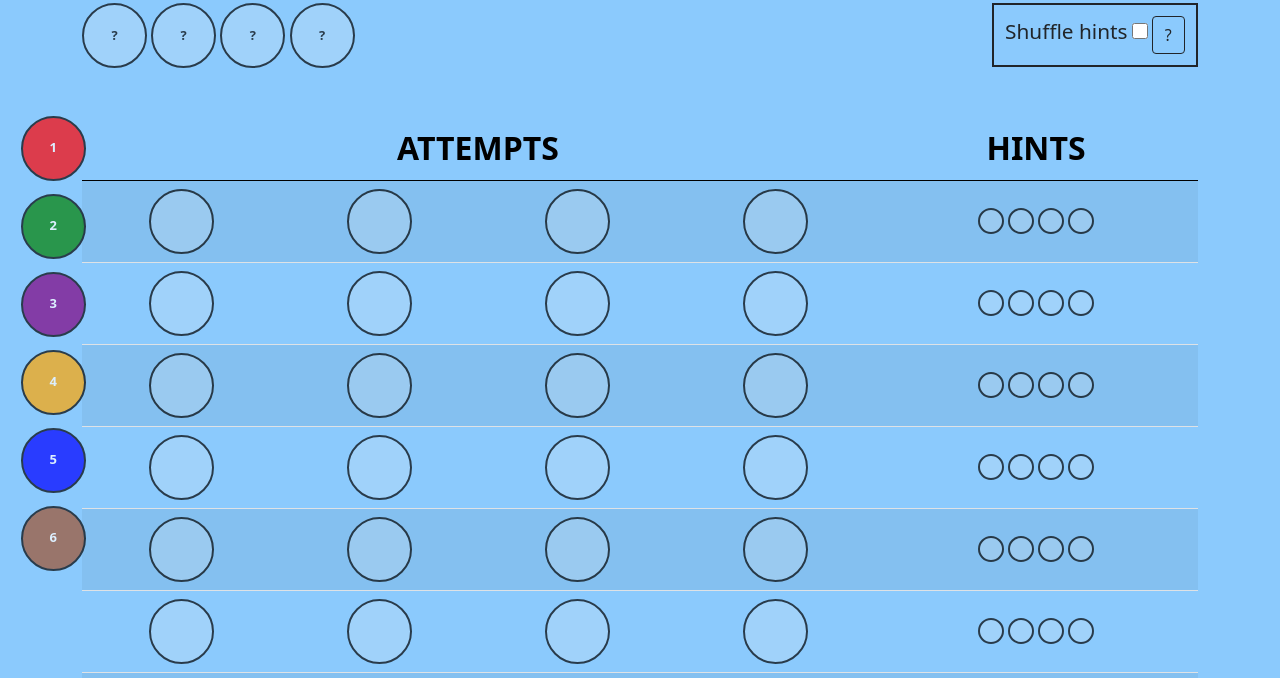
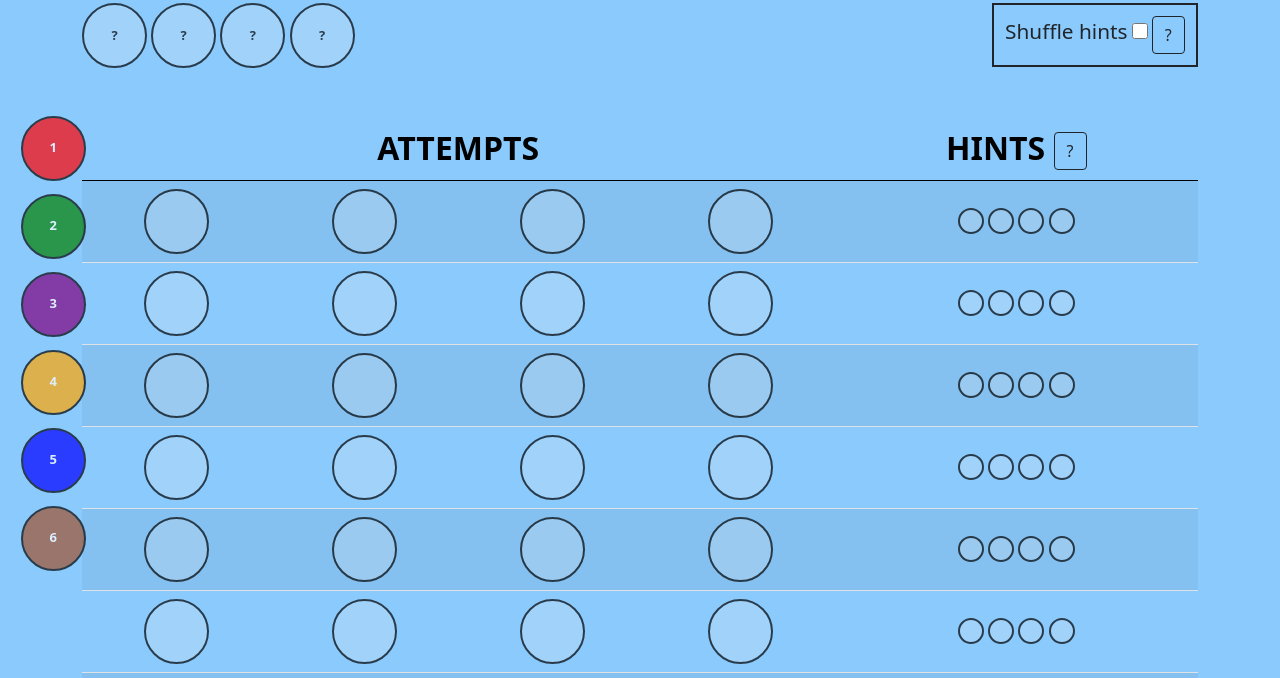
Before and after one commit to JonhFiv5/codebreaker-game, a plain HTML site: page index.html in a window 1280 px wide. Shown: the part 63-741 px from the top of the page. Drawn offline with Linux system fonts and the light colour scheme.

Commit message:
Adding pop-up explanation for hints colors

```diff
--- a/index.html
+++ b/index.html
@@ -42,7 +42,7 @@
                     <thead>
                         <tr>
                             <th colspan="4" class="table-title">ATTEMPTS</th>
-                            <th colspan="4" class="table-title">HINTS</th>
+                            <th colspan="4" class="table-title">HINTS <button class="btn btn-outline-dark" onclick="showExplanation('hints-colors')">?</button></th>
                         </tr>
                     </thead>
                     <tbody id="table-body">
--- a/js/script.js
+++ b/js/script.js
@@ -148,16 +148,22 @@ function replay() {
     window.location.reload();
 }
 
-function showExplanation(about) {
+function showExplanation(subject) {
 
     let message = '';
 
-    if(about == 'shuffle-hints') {
+    if(subject == 'shuffle-hints') {
         message = 'If you enable this option, the hints will no longer match the order of the numbers. This will make the game more challenging.';
+    } else if(subject == 'hints-colors') {
+        message = `
+            <div class="verification"><input type="text" class="round text-center verification-correct" disabled></input> -> The number and its position are correct</div>
+            <div class="verification"><input type="text" class="round text-center verification-misplaced" disabled></input> -> The number is correct but it is in the wrong place</div>
+            <div class="verification"><input type="text" class="round text-center verification-wrong" disabled></input> -> The number is wrong</div>
+        `;
     }
 
     Swal.fire({
         'icon': 'question',
-        'text': message,
+        'html': message,
     });
 }
```
